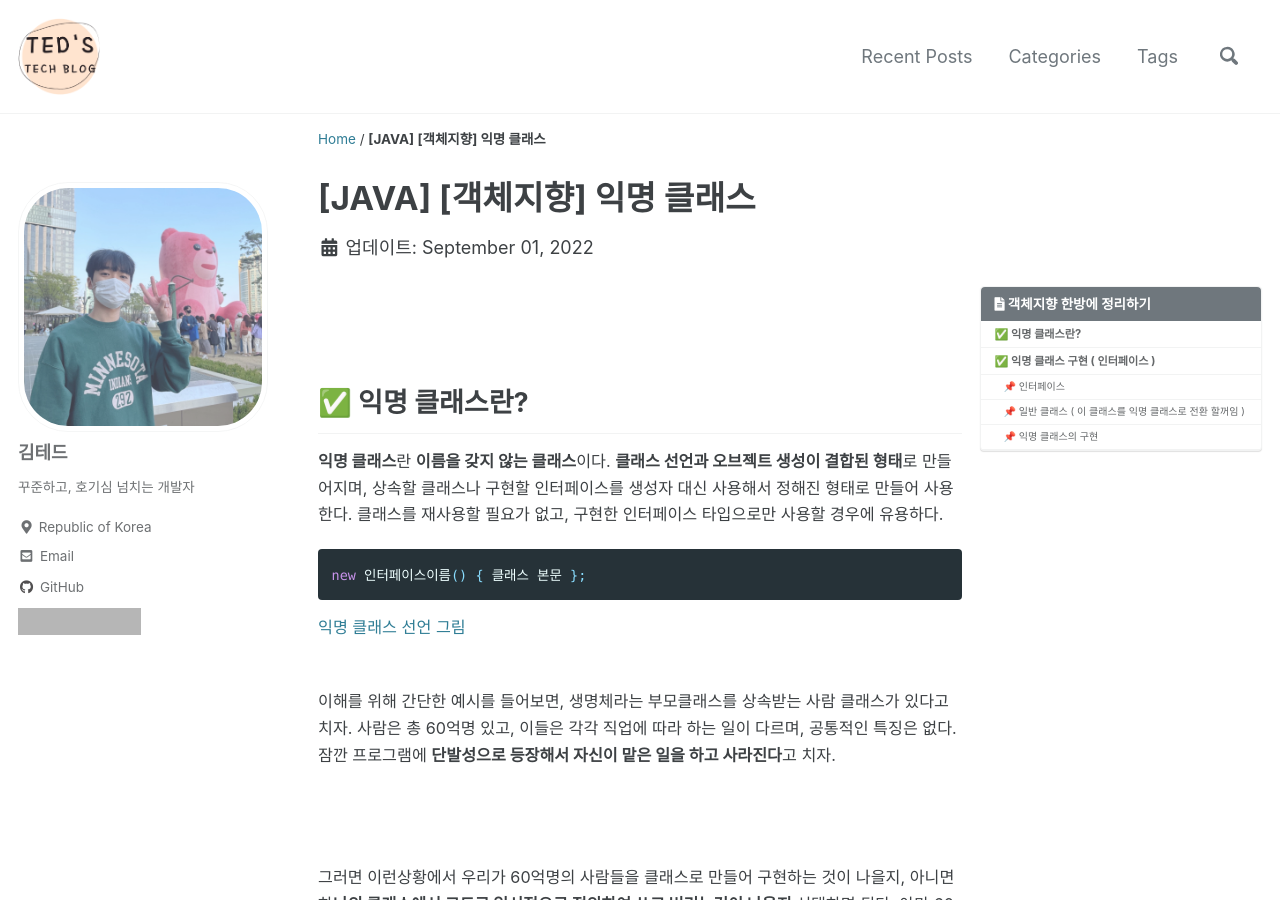
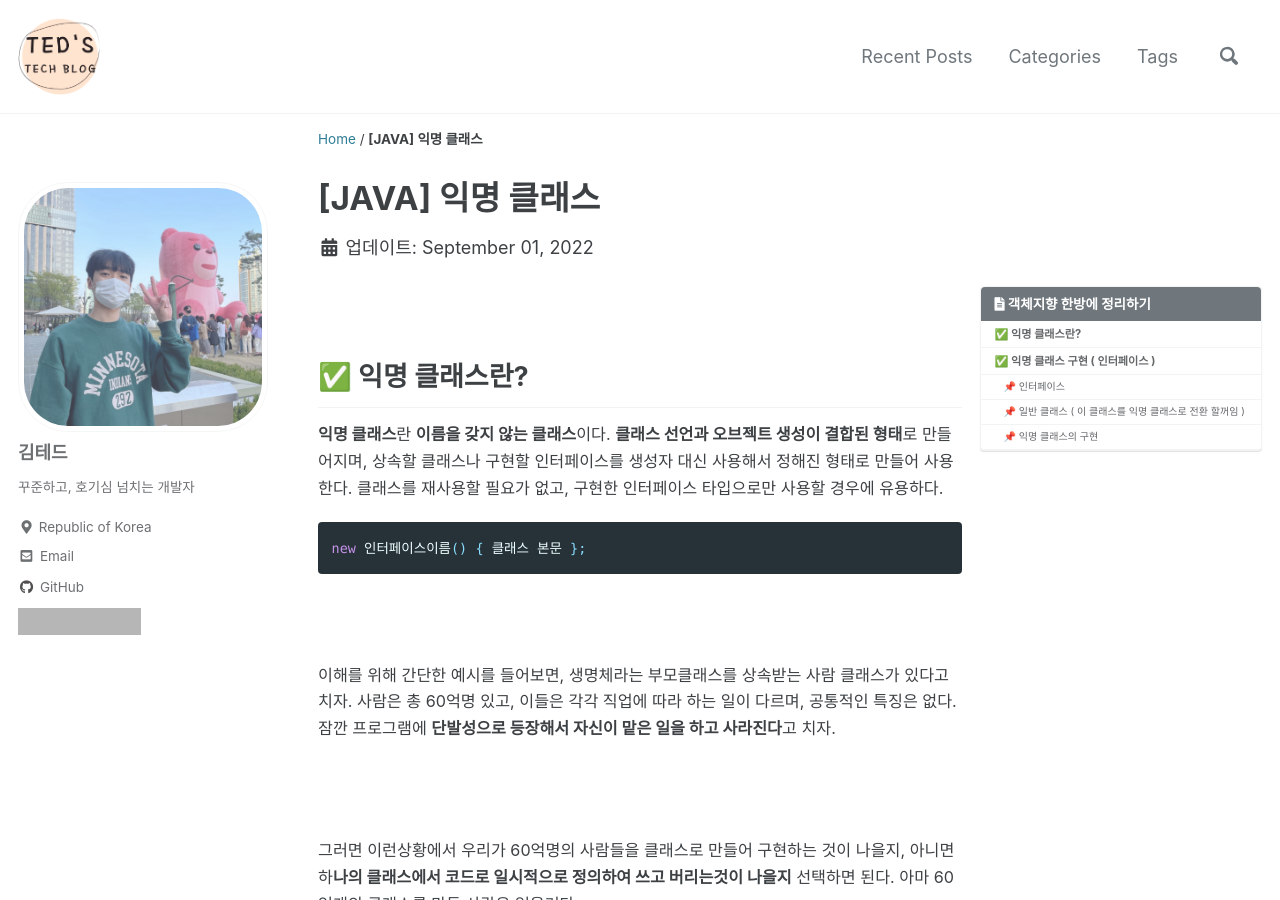
Before and after one commit to idkim97/idkim97.github.io, a Jekyll site: the page built from _posts/2022-09-01-익명 클래스.md, in a window 1280 px wide and 900 px high. Built offline with Jekyll 4.4.1, drawn with Linux system fonts in a browser that asks for light colours; cached includes are drawn as plain includes; some web fonts are replaced; comment, search, counter and statistics services are not loaded; grey boxes are pictures that could not be loaded.

Commit message:
Update 2022-09-01-익명 클래스.md

````diff
--- a/_posts/2022-09-01-익명 클래스.md
+++ b/_posts/2022-09-01-익명 클래스.md
@@ -1,13 +1,13 @@
 ---
 permalink: /2022-09-01-익명 클래스/
 published: true
-title: "[JAVA] [객체지향] 익명 클래스 "
+title: "[JAVA] 익명 클래스 "
 date: 2022-09-01 02:00:00
 toc: true
 toc_sticky: true
 toc_label: "객체지향 한방에 정리하기"
 categories:
-- 객체지향
+- JAVA
 tags:
 - JAVA
 - 객체지향
@@ -15,7 +15,7 @@ tags:
 - 익명 클래스
 ---
 
-<br><br><br>
+<br><br>
 
 ## ✅ 익명 클래스란?
 
@@ -23,8 +23,6 @@ tags:
 ```java
 new 인터페이스이름() { 클래스 본문 };
 ```
-
-[익명 클래스 선언 그림](https://h2de6n.tistory.com/8)
 <br><br>
 
 이해를 위해 간단한 예시를 들어보면, 생명체라는 부모클래스를 상속받는 사람 클래스가 있다고 치자. 사람은 총 60억명 있고, 이들은 각각 직업에 따라 하는 일이 다르며, 공통적인 특징은 없다. 잠깐 프로그램에 **단발성으로 등장해서 자신이 맡은 일을 하고 사라진다**고 치자.
````
Also changed, not shown: other parts of _posts/2022-09-01-익명 클래스.md (+1 -1 lines).
